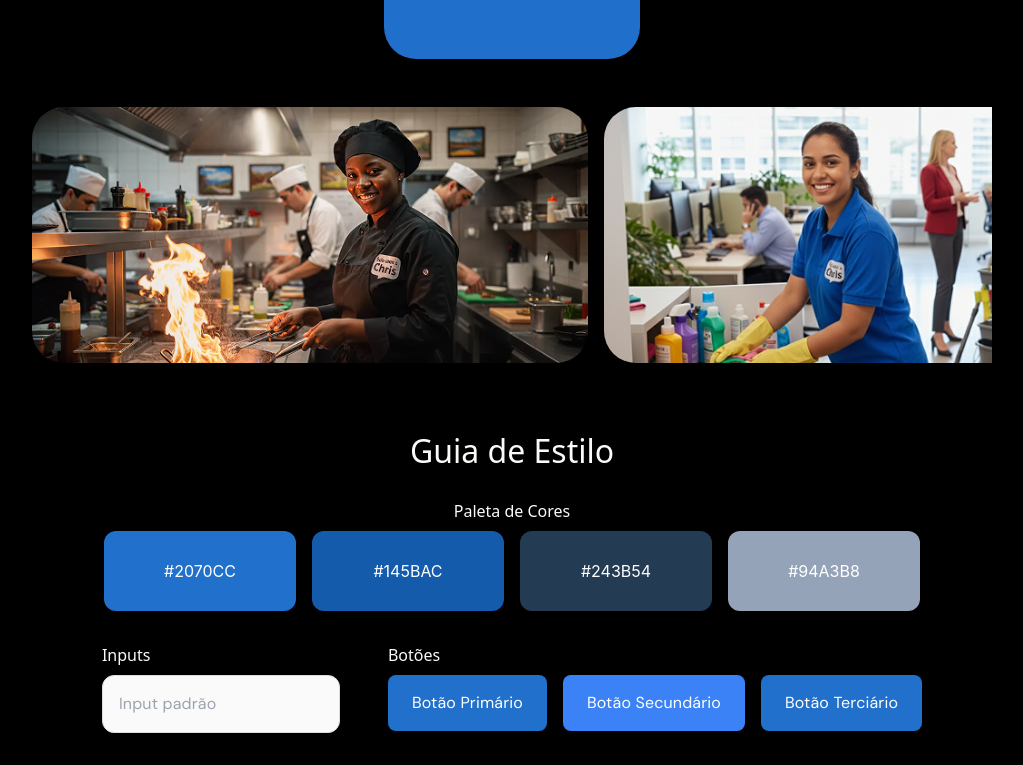
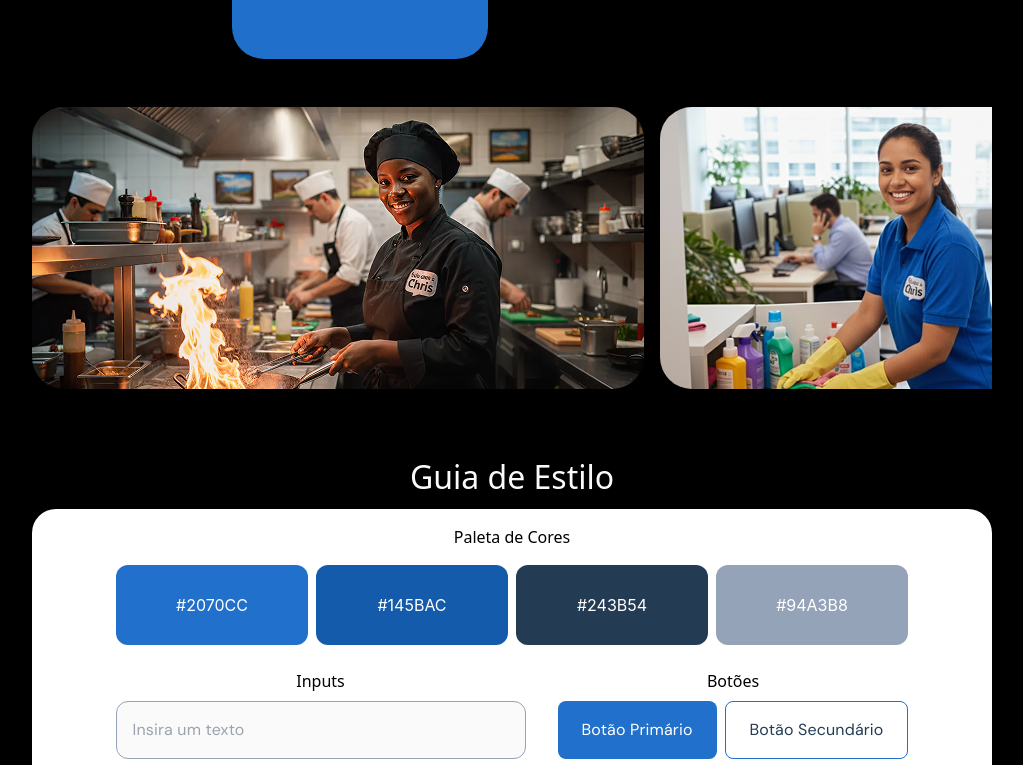
Before and after one commit to oieliasaugusto/portfolio2026, a React (Vite) app: page /projetos/fala-com-a-chris in a window 1280 px wide. Shown: the part 1403-2168 px from the top of the page, without its empty margins (128-1151 px from the left). Built offline with nearby package versions, Linux system fonts and the light colour scheme; a web font is replaced by a local one.

Commit message:
ajuste chrisproject

```diff
--- a/client/components/Logo.tsx
+++ b/client/components/backlog/Logo.tsx
@@ -12,7 +12,7 @@ export function Logo() {
       {/* First row */}
       <rect x="13" y="0" width="13" height="13" fill="#4641D9" />
       <rect x="27" y="0" width="13" height="13" fill="#4641D9" />
-      <rect x="40" y="0" width="13" height="13" fill="#4641D9" />
+      <rect x="40" y="0" width="13" height="13" fill="#0b0a26ff" />
       <rect x="54" y="0" width="13" height="13" fill="#4641D9" />
       <rect x="67" y="0" width="13" height="13" fill="#4641D9" />
       <rect x="81" y="0" width="13" height="13" fill="#4641D9" />
--- a/client/pages/projects/FalaComAChris.tsx
+++ b/client/pages/projects/FalaComAChris.tsx
@@ -27,40 +27,47 @@ export default function FalaComAChris() {
         <div className="overflow-hidden shadow-2xl">
           {/* <img src="/portfolio/ptchris/Portfolio_App_Fala_com_a_Chris.jpg" alt="Fala com a Chris" className="w-full h-auto" /> */}
 
-          <div className="rounded-3xl bg-[#2170CC] px-16 py-8">
+          <div className="flex flex-wrap rounded-3xl bg-[#2170CC] px-16 py-8">
             <img src="/portfolio/ptchris/Screens.png" alt="KODIE Academy" className="w-full h-auto" />
           </div>
 
           <h4 className="mt-14 text-center">App & Play Store Icon</h4>
-          <div className="ChrisAppIcon rounded-3xl pt-2 relative flex items-center justify-center gap-12 ">
-            <img src="/portfolio/ptchris/AppIcon.svg" alt="KODIE Studio" className="w-64 h-auto object-contain rounded-none" />
+          <div className="ChrisAppIcon rounded-3xl pt-2 relative flex flex-wrap items-center justify-center gap-12 ">
+            <img src="/portfolio/ptchris/AppIcon.svg" alt="KODIE Studio" className="w-64 h-auto object-contain" />
+            <img src="/portfolio/ptchris/logoChris-1.png" alt="KODIE Studio" className="w-64 h-auto object-contain !rounded-none" />
+
           </div>
-          <div className="h-64 flex gap-4 mt-12">
-            <img src="/portfolio/ptchris/Restauracao.png" alt="KODIE Academy" className="w-auto h-full" />
-            <img src="/portfolio/ptchris/Limpeza.png" alt="KODIE Academy" className="w-auto h-full" />
-            <img src="/portfolio/ptchris/Transporte.png" alt="KODIE Academy" className="w-auto h-full" />
+          <div className="flex flex-col md:flex-row gap-x-4 gap-y-8 mt-12">
+            <img src="/portfolio/ptchris/Restauracao.png" alt="KODIE Academy" className="w-full h-auto" />
+            <img src="/portfolio/ptchris/Limpeza.png" alt="KODIE Academy" className="w-full h-auto" />
           </div>
 
           <h4 className="text-center mt-12">Guia de Estilo</h4>
-          <div className="pt-4 pb-8">
-            <h5 className="pb-2 text-center font-light">Paleta de Cores</h5>
-            <div className="flex justify-center gap-4 pb-4">
-              <div className="bg-[#2070CC] text-white h-20 rounded-xl w-48 flex items-center justify-center">#2070CC</div>
-              <div className="bg-[#145BAC] text-white h-20 rounded-xl w-48 flex items-center justify-center">#145BAC</div>
-              <div className="bg-[#243B54] text-white h-20 rounded-xl w-48 flex items-center justify-center">#243B54</div>
-              <div className="bg-[#94A3B8] text-white h-20 rounded-xl w-48 flex items-center justify-center">#94A3B8</div>
+          <div className="flex flex-wrap content-center justify-center gap-2 pt-4 px-4 pb-8 p-4 bg-white rounded-3xl">
+            <h5 className="w-full pb-2 text-center font-light text-black">Paleta de Cores</h5>
+            <div className="flex justify-center gap-2">
+              <div className="bg-[#2070CC] text-white h-20 rounded-xl w-40 md:w-48 flex items-center justify-center">#2070CC</div>
+              <div className="bg-[#145BAC] text-white h-20 rounded-xl w-40 md:w-48 flex items-center justify-center">#145BAC</div>
             </div>
-            <div className="flex justify-center gap-12">
-              <div>
-                <h5 className="font-light mb-2 pt-4">Inputs</h5>
-                <input type="text" placeholder="Input padrão" className="bg-[#fafafa] border border-[#dddddd] text-black p-4 rounded-xl mr-4 w-full" />
+            <div className="flex justify-center gap-2">
+              <div className="bg-[#243B54] text-white h-20 rounded-xl w-40 md:w-48 flex items-center justify-center">#243B54</div>
+              <div className="bg-[#94A3B8] text-white h-20 rounded-xl w-40 md:w-48 flex items-center justify-center">#94A3B8</div>
+            </div>
+            <div className="flex flex-col w-full md:flex-row justify-center gap-8 mt-4">
+              <div className="w-full max-w-[410px]">
+                <h5 className="font-light mb-2 text-black text-center">Inputs</h5>
+                <input
+                  type="text"
+                  placeholder="Insira um texto"
+                  className="bg-[#fafafa] border border-[#94A3B8] text-black p-4 rounded-xl w-full
+                  outline-none focus:border-[#2070CC] focus:ring-1 focus:ring-[#2070CC]"
+                />
               </div>
-              <div className="mt-4">
-                <h5 className="font-light mb-2">Botões</h5>
-                <div className="flex gap-4">
-                  <button className="whitespace-nowrap bg-[#2170CC] text-white px-6 py-4 rounded-lg hover:bg-[#3b82f6] transition-colors duration-300">Botão Primário</button>
-                  <button className="whitespace-nowrap bg-[#3b82f6] text-white px-6 py-4 rounded-lg hover:bg-[#2170CC] transition-colors duration-300">Botão Secundário</button>
-                  <button className="whitespace-nowrap bg-[#2170CC] text-white px-6 py-4 rounded-lg hover:bg-[#3b82f6] transition-colors duration-300">Botão Terciário</button>
+              <div className="">
+                <h5 className="font-light mb-2 text-black text-center">Botões</h5>
+                <div className="flex flex-col md:flex-row gap-2 justify-center">
+                  <button className="whitespace-nowrap bg-[#2070CC] text-white px-6 py-4 rounded-lg hover:bg-[#145BAC] transition-colors duration-300">Botão Primário</button>
+                  <button className="whitespace-nowrap bg-none border border-[#2070CC] text-[#243B54] px-6 py-4 rounded-lg hover:bg-blue-50 transition-colors duration-300">Botão Secundário</button>
                 </div>
               </div>
             </div>
```
